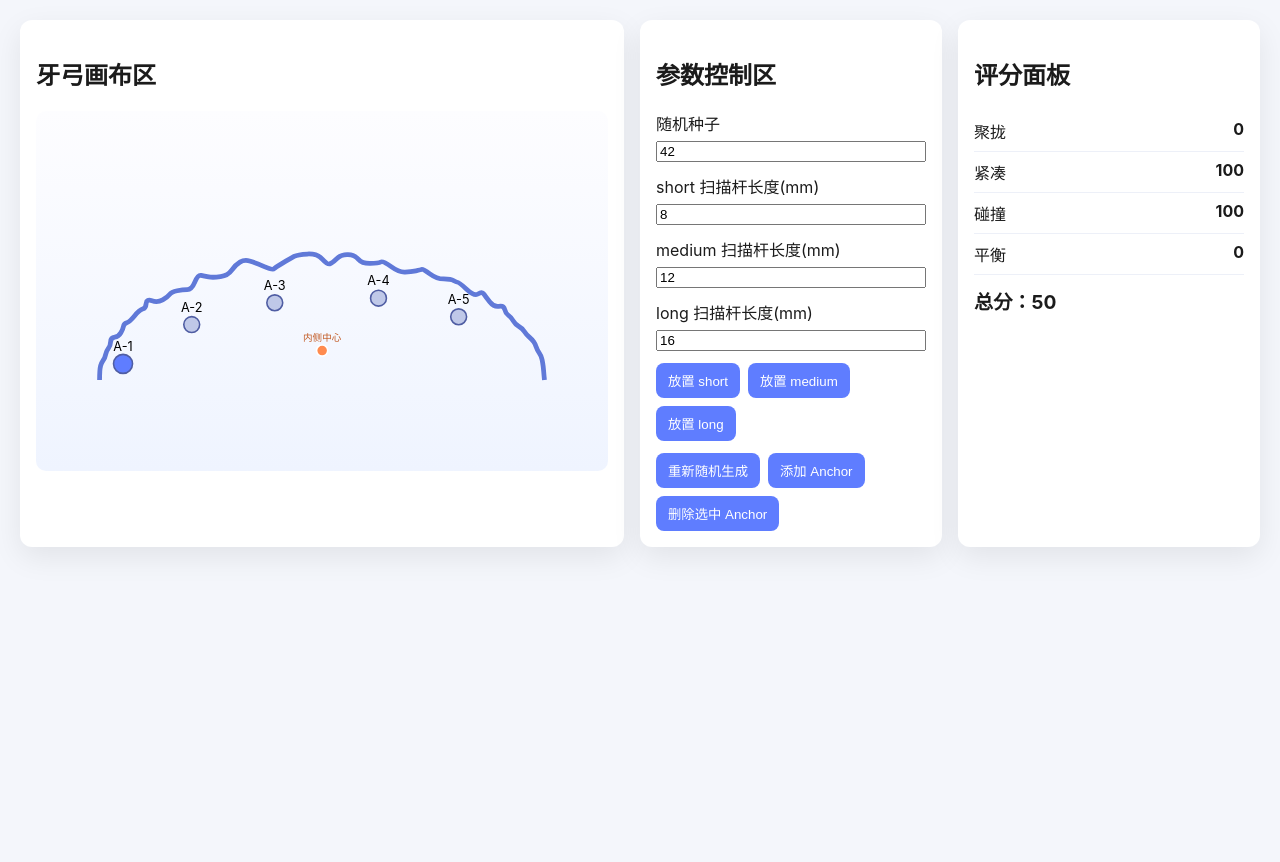
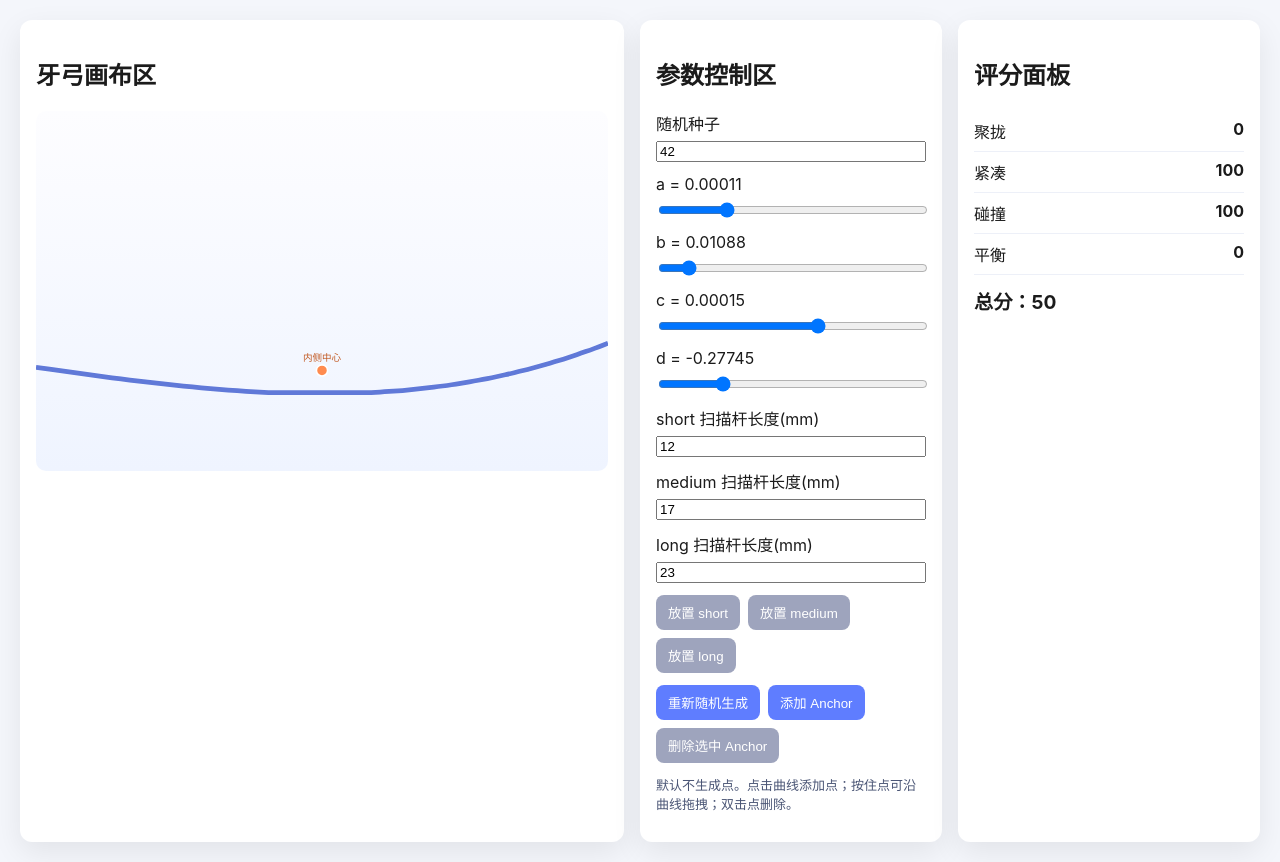
Before and after one commit to JINGCHYII/toggle_anchor, a React (Vite) app: page / in a window 1280 px wide. Before the commit the page ends 800 px from the top, so only its background shows below. Built offline with nearby package versions, Linux system fonts and the light colour scheme.

Commit message:
feat: add editable cubic controls and curve-constrained anchor dragging

```diff
--- a/src/App.tsx
+++ b/src/App.tsx
@@ -1,9 +1,10 @@
-import { useState, type PointerEventHandler } from 'react';
-import { usePlannerStore } from './state/usePlannerStore';
+import { useState, type MouseEventHandler, type PointerEventHandler } from 'react';
+import { CUBIC_RANGES } from './domain/archGenerator';
 import { BAR_TYPES, getDragAngle } from './domain/placement';
+import type { Anchor, BarType } from './domain/models';
 import { calcInnerCenterFromPoints, toArchPath } from './render/archRenderer';
 import { getBarRect } from './render/barRenderer';
-import type { Anchor, BarType } from './domain/models';
+import { usePlannerStore } from './state/usePlannerStore';
 
 const scoreLabels: Record<'convergence' | 'compactness' | 'collision' | 'balance', string> = {
   convergence: '聚拢',
@@ -17,36 +18,69 @@ function App() {
     randomSeed,
     barLengths,
     arch,
+    cubic,
     score,
     selectedAnchorId,
     setRandomSeed,
     rerollArch,
     setBarLength,
+    setCubicCoefficient,
     addAnchor,
+    addAnchorAtPoint,
+    moveAnchorOnCurve,
     removeAnchor,
     selectAnchor,
     placeBar,
     setBarAngle
   } = usePlannerStore();
 
-  const [dragging, setDragging] = useState<{ anchorId: string; type: BarType } | null>(null);
+  const [draggingBar, setDraggingBar] = useState<{ anchorId: string; type: BarType } | null>(null);
+  const [draggingAnchorId, setDraggingAnchorId] = useState<string | null>(null);
 
   const archPath = toArchPath(arch.contour);
-  const innerCenter = arch.innerCenter.x === 0 && arch.innerCenter.y === 0 ? calcInnerCenterFromPoints(arch.contour) : arch.innerCenter;
+  const innerCenter =
+    arch.innerCenter.x === 0 && arch.innerCenter.y === 0 ? calcInnerCenterFromPoints(arch.contour) : arch.innerCenter;
+
+  const mapEventToCanvas = (event: { clientX: number; clientY: number }, svg: SVGSVGElement) => {
+    const rect = svg.getBoundingClientRect();
+    return {
+      x: ((event.clientX - rect.left) / rect.width) * arch.width,
+      y: ((event.clientY - rect.top) / rect.height) * arch.height
+    };
+  };
 
   const handlePointerMove: PointerEventHandler<SVGSVGElement> = (event) => {
-    if (!dragging) {
+    const { x, y } = mapEventToCanvas(event, event.currentTarget);
+
+    if (draggingBar) {
+      const anchor = arch.anchors.find((item) => item.id === draggingBar.anchorId);
+      if (!anchor) {
+        return;
+      }
+      setBarAngle(anchor.id, draggingBar.type, getDragAngle(anchor, { x, y }));
       return;
     }
-    const svg = event.currentTarget;
-    const rect = svg.getBoundingClientRect();
-    const x = ((event.clientX - rect.left) / rect.width) * arch.width;
-    const y = ((event.clientY - rect.top) / rect.height) * arch.height;
-    const anchor = arch.anchors.find((item) => item.id === dragging.anchorId);
-    if (!anchor) {
+
+    if (draggingAnchorId) {
+      moveAnchorOnCurve(draggingAnchorId, x, y);
+    }
+  };
+
+  const handleCanvasClick: MouseEventHandler<SVGSVGElement> = (event) => {
+    if (draggingBar || draggingAnchorId) {
       return;
     }
-    setBarAngle(anchor.id, dragging.type, getDragAngle(anchor, { x, y }));
+    const clickedAnchor = (event.target as HTMLElement).closest('[data-anchor-id]');
+    if (clickedAnchor) {
+      return;
+    }
+    const { x, y } = mapEventToCanvas(event, event.currentTarget);
+    addAnchorAtPoint(x, y);
+  };
+
+  const stopDragging = () => {
+    setDraggingBar(null);
+    setDraggingAnchorId(null);
   };
 
   return (
@@ -58,9 +92,10 @@ function App() {
           className="arch-canvas"
           role="img"
           aria-label="dental arch canvas"
+          onClick={handleCanvasClick}
           onPointerMove={handlePointerMove}
-          onPointerUp={() => setDragging(null)}
-          onPointerLeave={() => setDragging(null)}
+          onPointerUp={stopDragging}
+          onPointerLeave={stopDragging}
         >
           <path d={archPath} className="arch-path" />
           <circle cx={innerCenter.x} cy={innerCenter.y} r={7} className="inner-center" />
@@ -86,12 +121,27 @@ function App() {
                     transform={`rotate(${rect.angleDeg} ${anchor.x} ${anchor.y})`}
                     onPointerDown={(event) => {
                       event.stopPropagation();
-                      setDragging({ anchorId: anchor.id, type });
+                      setDraggingBar({ anchorId: anchor.id, type });
                     }}
                   />
                 );
               })}
-              <g key={anchor.id} onClick={() => selectAnchor(anchor.id)} className="anchor-group">
+              <g
+                data-anchor-id={anchor.id}
+                onPointerDown={(event) => {
+                  event.stopPropagation();
+                  setDraggingAnchorId(anchor.id);
+                }}
+                onClick={(event) => {
+                  event.stopPropagation();
+                  selectAnchor(anchor.id);
+                }}
+                onDoubleClick={(event) => {
+                  event.stopPropagation();
+                  removeAnchor(anchor.id);
+                }}
+                className="anchor-group"
+              >
                 <circle
                   cx={anchor.x}
                   cy={anchor.y}
@@ -113,6 +163,21 @@ function App() {
           随机种子
           <input type="number" value={randomSeed} onChange={(e) => setRandomSeed(Number(e.target.value))} />
         </label>
+
+        {(['a', 'b', 'c', 'd'] as const).map((key) => (
+          <label key={key}>
+            {key} = {cubic[key].toFixed(5)}
+            <input
+              type="range"
+              min={CUBIC_RANGES[key].min}
+              max={CUBIC_RANGES[key].max}
+              step={key === 'a' ? 0.00001 : key === 'b' ? 0.0001 : 0.0001}
+              value={cubic[key]}
+              onChange={(event) => setCubicCoefficient(key, Number(event.target.value))}
+            />
+          </label>
+        ))}
+
         {(['short', 'medium', 'long'] as BarType[]).map((type) => (
           <label key={type}>
             {type} 扫描杆长度(mm)
@@ -125,6 +190,7 @@ function App() {
             />
           </label>
         ))}
+
         <div className="actions place-actions">
           {(BAR_TYPES as BarType[]).map((type) => (
             <button
@@ -141,9 +207,14 @@ function App() {
             </button>
           ))}
         </div>
+
         <div className="actions">
-          <button type="button" onClick={rerollArch}>重新随机生成</button>
-          <button type="button" onClick={addAnchor}>添加 Anchor</button>
+          <button type="button" onClick={rerollArch}>
+            重新随机生成
+          </button>
+          <button type="button" onClick={addAnchor}>
+            添加 Anchor
+          </button>
           <button
             type="button"
             onClick={() => {
@@ -154,6 +225,7 @@ function App() {
             删除选中 Anchor
           </button>
         </div>
+        <p className="tips">默认不生成点。点击曲线添加点；按住点可沿曲线拖拽；双击点删除。</p>
       </section>
 
       <section className="panel score-panel">
--- a/src/domain/archGenerator.ts
+++ b/src/domain/archGenerator.ts
@@ -1,8 +1,16 @@
 import type { ArchPoint } from './models';
+
+export interface CubicCoefficients {
+  a: number;
+  b: number;
+  c: number;
+  d: number;
+}
 
 export interface ArchCurve {
   outerPoints: ArchPoint[];
   innerCenter: ArchPoint;
+  coefficients: CubicCoefficients;
 }
 
 interface GenerateArchOptions {
@@ -10,8 +18,19 @@ interface GenerateArchOptions {
   height: number;
   seed: number;
   segmentCount?: number;
-  archInset?: number;
+  coefficients?: CubicCoefficients;
 }
+
+const X_MIN_MM = -30;
+const X_MAX_MM = 30;
+const MAX_DEPTH_MM = 40;
+
+export const CUBIC_RANGES = {
+  a: { min: 0.00005, max: 0.0003 },
+  b: { min: 0.01, max: 0.02 },
+  c: { min: -0.001, max: 0.001 },
+  d: { min: -0.5, max: 0.5 }
+};
 
 const createSeededRng = (seed: number) => {
   let state = seed >>> 0;
@@ -21,48 +40,88 @@ const createSeededRng = (seed: number) => {
   };
 };
 
+const clamp = (value: number, min: number, max: number) => Math.max(min, Math.min(max, value));
+
+export const mmXToCanvasX = (xMm: number, width: number) => {
+  const centerX = width / 2;
+  const mmToCanvasX = width / (X_MAX_MM - X_MIN_MM);
+  return centerX + xMm * mmToCanvasX;
+};
+
+export const canvasXToMmX = (xCanvas: number, width: number) => {
+  const centerX = width / 2;
+  const canvasToMmX = (X_MAX_MM - X_MIN_MM) / width;
+  return (xCanvas - centerX) * canvasToMmX;
+};
+
+export const evaluateCubicDepthMm = (coefficients: CubicCoefficients, xMm: number) => {
+  const rawDepth = coefficients.a * xMm ** 3 + coefficients.b * xMm ** 2 + coefficients.c * xMm + coefficients.d;
+  return clamp(rawDepth, 0, MAX_DEPTH_MM);
+};
+
+const calcInnerCenter = (points: ArchPoint[], height: number): ArchPoint => {
+  const geometricCenter = points.reduce(
+    (acc, point) => ({ x: acc.x + point.x, y: acc.y + point.y }),
+    { x: 0, y: 0 }
+  );
+
+  geometricCenter.x /= points.length;
+  geometricCenter.y /= points.length;
+
+  return {
+    x: geometricCenter.x,
+    y: Math.min(height - 80, geometricCenter.y + 58)
+  };
+};
+
+const randomCoefficients = (seed: number): CubicCoefficients => {
+  const rng = createSeededRng(seed);
+  return {
+    a: CUBIC_RANGES.a.min + rng() * (CUBIC_RANGES.a.max - CUBIC_RANGES.a.min),
+    b: CUBIC_RANGES.b.min + rng() * (CUBIC_RANGES.b.max - CUBIC_RANGES.b.min),
+    c: CUBIC_RANGES.c.min + rng() * (CUBIC_RANGES.c.max - CUBIC_RANGES.c.min),
+    d: CUBIC_RANGES.d.min + rng() * (CUBIC_RANGES.d.max - CUBIC_RANGES.d.min)
+  };
+};
+
+export const closestPointOnCurve = (contour: ArchPoint[], x: number, y: number): ArchPoint => {
+  if (contour.length === 0) {
+    return { x, y };
+  }
+
+  return contour.reduce((nearest, point) => {
+    const currentDistance = (point.x - x) ** 2 + (point.y - y) ** 2;
+    const nearestDistance = (nearest.x - x) ** 2 + (nearest.y - y) ** 2;
+    return currentDistance < nearestDistance ? point : nearest;
+  });
+};
+
 export const generateArchCurve = ({
   width,
   height,
   seed,
   segmentCount = 60,
-  archInset = 80
+  coefficients
 }: GenerateArchOptions): ArchCurve => {
-  const rng = createSeededRng(seed);
-  const centerX = width / 2;
-  const baseY = height - 68;
-  const a = width / 2 - archInset;
-  const b = Math.min(height * 0.45, 140 + rng() * 45);
+  const baseY = height - 52;
+  const depthToCanvasY = (height * 0.55) / MAX_DEPTH_MM;
+  const usedCoefficients = coefficients ?? randomCoefficients(seed);
 
   const curvePoints: ArchPoint[] = [];
   for (let i = 0; i <= segmentCount; i += 1) {
     const t = i / segmentCount;
-    const theta = Math.PI * (1 - t);
-    const baseX = centerX + a * Math.cos(theta);
-    const basePointY = baseY - b * Math.sin(theta);
-
-    const edgeWeight = Math.sin(Math.PI * t);
-    const jitterX = (rng() - 0.5) * 16 * edgeWeight;
-    const jitterY = (rng() - 0.5) * 20 * edgeWeight;
+    const xMm = X_MIN_MM + t * (X_MAX_MM - X_MIN_MM);
+    const depthMm = evaluateCubicDepthMm(usedCoefficients, xMm);
 
     curvePoints.push({
-      x: baseX + jitterX,
-      y: basePointY + jitterY
+      x: mmXToCanvasX(xMm, width),
+      y: baseY - depthMm * depthToCanvasY
     });
   }
 
-  const geometricCenter = curvePoints.reduce(
-    (acc, point) => ({ x: acc.x + point.x, y: acc.y + point.y }),
-    { x: 0, y: 0 }
-  );
-
-  geometricCenter.x /= curvePoints.length;
-  geometricCenter.y /= curvePoints.length;
-
-  const innerCenter: ArchPoint = {
-    x: geometricCenter.x,
-    y: Math.min(height - 80, geometricCenter.y + 58)
+  return {
+    outerPoints: curvePoints,
+    innerCenter: calcInnerCenter(curvePoints, height),
+    coefficients: usedCoefficients
   };
-
-  return { outerPoints: curvePoints, innerCenter };
 };
--- a/src/state/usePlannerStore.ts
+++ b/src/state/usePlannerStore.ts
@@ -1,5 +1,10 @@
 import { create } from 'zustand';
-import { generateArchCurve } from '../domain/archGenerator';
+import {
+  CUBIC_RANGES,
+  closestPointOnCurve,
+  generateArchCurve,
+  type CubicCoefficients
+} from '../domain/archGenerator';
 import { getPlacementAngle } from '../domain/placement';
 import { scoreTotal } from '../domain/scoring';
 import type { Anchor, ArchPoint, BarType, DentalArch } from '../domain/models';
@@ -11,10 +16,14 @@ interface PlannerState {
   arch: DentalArch;
   score: ScoreResult;
   selectedAnchorId: string | null;
+  cubic: CubicCoefficients;
   setRandomSeed: (seed: number) => void;
   rerollArch: () => void;
   setBarLength: (type: BarType, length: number) => void;
+  setCubicCoefficient: (type: keyof CubicCoefficients, value: number) => void;
   addAnchor: () => void;
+  addAnchorAtPoint: (x: number, y: number) => void;
+  moveAnchorOnCurve: (id: string, x: number, y: number) => void;
   removeAnchor: (id: string) => void;
   selectAnchor: (id: string) => void;
   placeBar: (anchorId: string, type: BarType) => void;
@@ -27,13 +36,14 @@ const makeAnchor = (
   fallbackHeight: number,
   barLengths: Record<BarType, number>,
   contour: ArchPoint[],
-  innerCenter: ArchPoint
+  innerCenter: ArchPoint,
+  fixedPoint?: ArchPoint
 ): Anchor => {
   const contourIndex = Math.max(0, Math.min(contour.length - 1, Math.round((id / 7) * contour.length)));
   const curvePoint = contour[contourIndex];
 
-  const x = curvePoint?.x ?? 120 + (id * 53) % (fallbackWidth - 240);
-  const y = curvePoint ? curvePoint.y + 44 : 90 + (id * 31) % (fallbackHeight - 160);
+  const x = fixedPoint?.x ?? curvePoint?.x ?? 120 + (id * 53) % (fallbackWidth - 240);
+  const y = fixedPoint?.y ?? (curvePoint ? curvePoint.y + 44 : 90 + (id * 31) % (fallbackHeight - 160));
   const placementAngle = getPlacementAngle({ x, y }, innerCenter);
 
   return {
@@ -49,21 +59,24 @@ const makeAnchor = (
 };
 
 const initialBarLengths: Record<BarType, number> = {
-  short: 8,
-  medium: 12,
-  long: 16
+  short: 12,
+  medium: 17,
+  long: 23
 };
 
 const buildArch = (
   seed: number,
   barLengths: Record<BarType, number>,
+  coefficients?: CubicCoefficients,
   width = 720,
   height = 360,
-  anchorCount = 5
-): DentalArch => {
-  const curve = generateArchCurve({ width, height, seed, segmentCount: 64 });
+  anchorCount = 0
+): { arch: DentalArch; cubic: CubicCoefficients } => {
+  const curve = generateArchCurve({ width, height, seed, segmentCount: 64, coefficients });
 
   return {
+    cubic: curve.coefficients,
+    arch: {
       width,
       height,
       contour: curve.outerPoints,
@@ -71,28 +84,33 @@ const buildArch = (
       anchors: Array.from({ length: anchorCount }, (_, idx) =>
         makeAnchor(idx + 1, width, height, barLengths, curve.outerPoints, curve.innerCenter)
       )
+    }
   };
 };
 
 const initialSeed = 42;
-const initialArch: DentalArch = buildArch(initialSeed, initialBarLengths);
+const initialState = buildArch(initialSeed, initialBarLengths);
+
+const clampCoeff = (type: keyof CubicCoefficients, value: number) =>
+  Math.max(CUBIC_RANGES[type].min, Math.min(CUBIC_RANGES[type].max, value));
 
 export const usePlannerStore = create<PlannerState>((set) => ({
   randomSeed: initialSeed,
   barLengths: initialBarLengths,
-  arch: initialArch,
-  selectedAnchorId: initialArch.anchors[0]?.id ?? null,
-  score: scoreTotal(initialArch),
+  arch: initialState.arch,
+  cubic: initialState.cubic,
+  selectedAnchorId: initialState.arch.anchors[0]?.id ?? null,
+  score: scoreTotal(initialState.arch),
   setRandomSeed: (seed) =>
     set((state) => {
-      const arch = buildArch(seed, state.barLengths, state.arch.width, state.arch.height, state.arch.anchors.length);
-      return { randomSeed: seed, arch, selectedAnchorId: arch.anchors[0]?.id ?? null, score: scoreTotal(arch) };
+      const { arch, cubic } = buildArch(seed, state.barLengths, undefined, state.arch.width, state.arch.height, 0);
+      return { randomSeed: seed, cubic, arch, selectedAnchorId: null, score: scoreTotal(arch) };
     }),
   rerollArch: () =>
     set((state) => {
       const nextSeed = state.randomSeed + 1;
-      const arch = buildArch(nextSeed, state.barLengths, state.arch.width, state.arch.height, state.arch.anchors.length);
-      return { randomSeed: nextSeed, arch, selectedAnchorId: arch.anchors[0]?.id ?? null, score: scoreTotal(arch) };
+      const { arch, cubic } = buildArch(nextSeed, state.barLengths, undefined, state.arch.width, state.arch.height, 0);
+      return { randomSeed: nextSeed, cubic, arch, selectedAnchorId: null, score: scoreTotal(arch) };
     }),
   setBarLength: (type, length) =>
     set((state) => {
@@ -109,19 +127,94 @@ export const usePlannerStore = create<PlannerState>((set) => ({
       };
       return { barLengths, arch, score: scoreTotal(arch) };
     }),
+  setCubicCoefficient: (type, value) =>
+    set((state) => {
+      const cubic = { ...state.cubic, [type]: clampCoeff(type, value) };
+      const curve = generateArchCurve({
+        width: state.arch.width,
+        height: state.arch.height,
+        seed: state.randomSeed,
+        segmentCount: 64,
+        coefficients: cubic
+      });
+
+      const arch = {
+        ...state.arch,
+        contour: curve.outerPoints,
+        innerCenter: curve.innerCenter,
+        anchors: state.arch.anchors.map((anchor) => {
+          const snapped = closestPointOnCurve(curve.outerPoints, anchor.x, anchor.y);
+          const angle = getPlacementAngle(snapped, curve.innerCenter);
+          return {
+            ...anchor,
+            x: snapped.x,
+            y: snapped.y,
+            bars: {
+              short: { ...anchor.bars.short, angle },
+              medium: { ...anchor.bars.medium, angle },
+              long: { ...anchor.bars.long, angle }
+            }
+          };
+        })
+      };
+
+      return { cubic, arch, score: scoreTotal(arch) };
+    }),
   addAnchor: () =>
     set((state) => {
       const nextId = state.arch.anchors.length + 1;
+      const snapped = closestPointOnCurve(state.arch.contour, state.arch.width / 2, state.arch.height / 2);
       const newAnchor = makeAnchor(
         nextId,
         state.arch.width,
         state.arch.height,
         state.barLengths,
         state.arch.contour,
-        state.arch.innerCenter
+        state.arch.innerCenter,
+        snapped
       );
       const arch = { ...state.arch, anchors: [...state.arch.anchors, newAnchor] };
       return { arch, selectedAnchorId: newAnchor.id, score: scoreTotal(arch) };
+    }),
+  addAnchorAtPoint: (x, y) =>
+    set((state) => {
+      const nextId = state.arch.anchors.length + 1;
+      const snapped = closestPointOnCurve(state.arch.contour, x, y);
+      const newAnchor = makeAnchor(
+        nextId,
+        state.arch.width,
+        state.arch.height,
+        state.barLengths,
+        state.arch.contour,
+        state.arch.innerCenter,
+        snapped
+      );
+      const arch = { ...state.arch, anchors: [...state.arch.anchors, newAnchor] };
+      return { arch, selectedAnchorId: newAnchor.id, score: scoreTotal(arch) };
+    }),
+  moveAnchorOnCurve: (id, x, y) =>
+    set((state) => {
+      const snapped = closestPointOnCurve(state.arch.contour, x, y);
+      const arch = {
+        ...state.arch,
+        anchors: state.arch.anchors.map((anchor) => {
+          if (anchor.id !== id) {
+            return anchor;
+          }
+          const angle = getPlacementAngle(snapped, state.arch.innerCenter);
+          return {
+            ...anchor,
+            x: snapped.x,
+            y: snapped.y,
+            bars: {
+              short: { ...anchor.bars.short, angle },
+              medium: { ...anchor.bars.medium, angle },
+              long: { ...anchor.bars.long, angle }
+            }
+          };
+        })
+      };
+      return { arch, score: scoreTotal(arch) };
     }),
   removeAnchor: (id) =>
     set((state) => {
--- a/src/styles/base.css
+++ b/src/styles/base.css
@@ -47,11 +47,14 @@ body {
   font-size: 12px;
 }
 
+.anchor-group {
+  cursor: grab;
+}
+
 .anchor {
   fill: #bfc8e8;
   stroke: #4f5da3;
   stroke-width: 2;
-  cursor: pointer;
 }
 
 .anchor.active {
@@ -66,7 +69,8 @@ body {
   rx: 2;
 }
 
-.bar:active {
+.bar:active,
+.anchor-group:active {
   cursor: grabbing;
 }
 
@@ -86,6 +90,10 @@ label {
   display: grid;
   gap: 6px;
   margin-bottom: 12px;
+}
+
+input[type='range'] {
+  width: 100%;
 }
 
 .actions {
@@ -128,3 +136,9 @@ button:disabled {
   font-size: 1.2rem;
   font-weight: 700;
 }
+
+.tips {
+  margin-top: 12px;
+  color: #4a5575;
+  font-size: 13px;
+}
```
Lines whose indentation alone changed are shown as unchanged.
